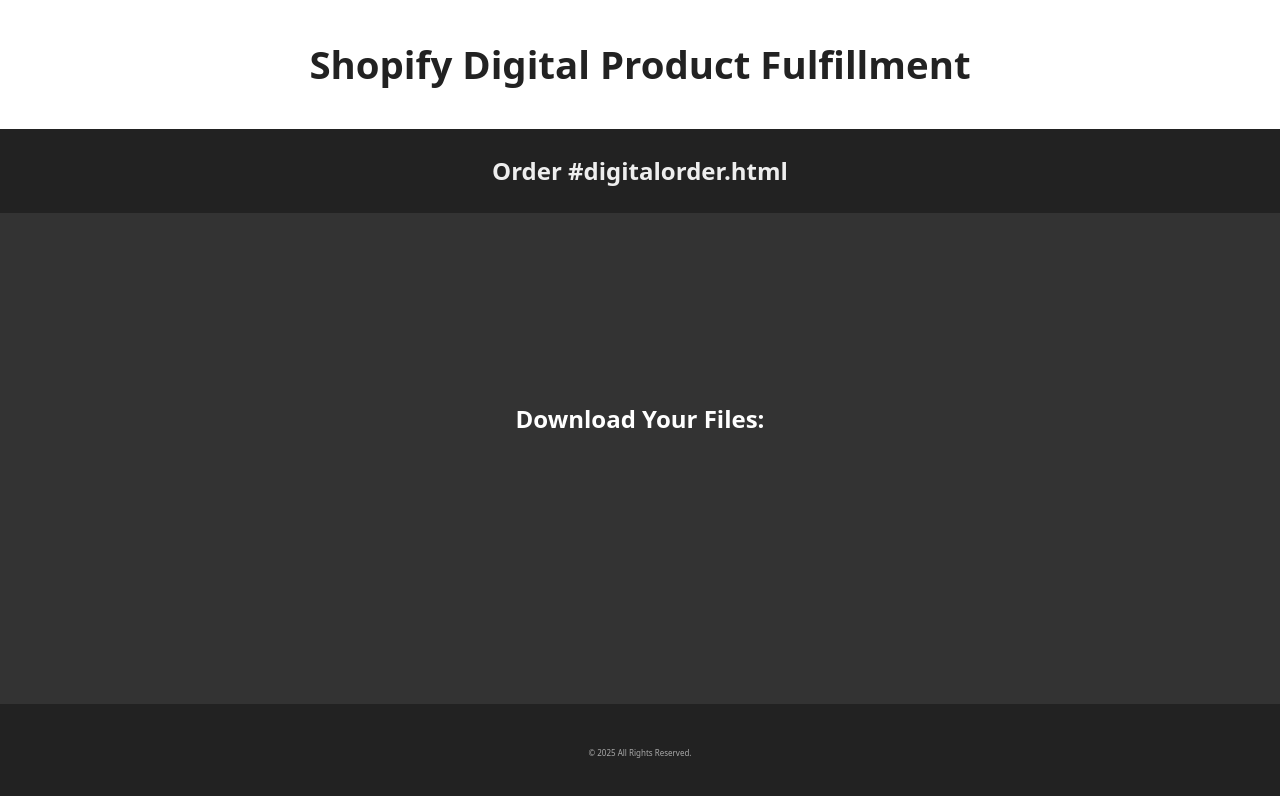
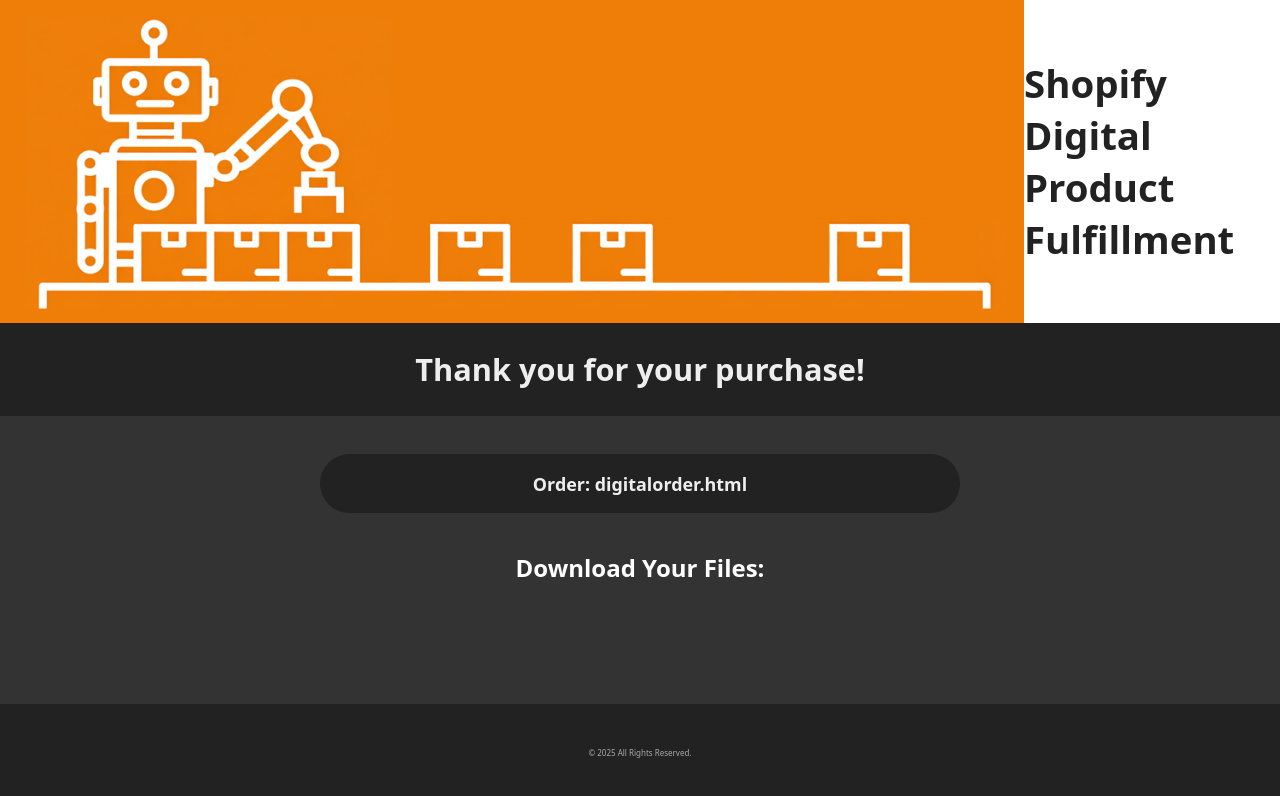
Before and after one commit to yarrumevets/digiful-customer, a website: page public/digitalorder.html in a window 1280 px wide. Drawn offline with Linux system fonts and the light colour scheme; files whose address does not match are found by name.

Commit message:
Cleaned up front-end and added banner logo.

```diff
--- a/public/digitalorder.html
+++ b/public/digitalorder.html
@@ -7,10 +7,12 @@
   </head>
   <body>
     <header>
+      <img src="/images/digiful-banner.png" alt="digiful banner image" />
       <h1 id="page-title">Shopify Digital Product Fulfillment</h1>
-      <h2 id="order-number-text"></h2>
     </header>
     <main>
+      <h2 id="welcome-message-text">Thank you for your purchase!</h2>
+      <h3 id="order-number-text"></h3>
       <section id="about-us">
         <h2>Download Your Files:</h2>
         <ul id="urls-list"></ul>
--- a/public/digitalorder.js
+++ b/public/digitalorder.js
@@ -3,7 +3,7 @@
 const pageTitle = document.getElementById("page-title");
 const basePath = document.querySelector("base")?.href;
 const orderNumberText = document.getElementById("order-number-text");
-orderNumberText.innerHTML = `Order #${orderId}`;
+orderNumberText.innerHTML = `Order: ${orderId}`;
 const errorText = document.getElementById("error-text");
 
 const createReadableDisplaySize = (s) => {
--- a/public/style.css
+++ b/public/style.css
@@ -28,11 +28,17 @@
 
 header {
   display: flex;
-  flex-direction: column;
+  align-items: flex-start;
+  justify-content: flex-start;
+  flex-direction: row;
   align-items: center;
   color: #222;
   background-color: white;
   width: 100%;
+}
+
+header img {
+  width: 80vw;
 }
 
 header h1#page-title {
@@ -66,7 +72,7 @@
   background-color: #333;
   display: flex;
   flex-direction: column;
-  justify-content: center;
+  justify-content: flex-start;
   align-items: center;
   width: 100%;
   margin: 0;
@@ -102,13 +108,28 @@
   margin-bottom: 1vw;
 }
 
-#order-number-text {
+#welcome-message-text {
+  font-size: 2.4vw;
   width: 100%;
   background-color: #222;
   text-align: center;
   padding-top: 2vw;
   padding-bottom: 2vw;
   color: #eee;
+}
+
+#order-number-text {
+  font-size: 1.4vw;
+  width: 50vw;
+  background-color: #222;
+  text-align: center;
+  margin: 3vw auto;
+  height: 4.6vw;
+  color: #eee;
+  display: flex;
+  justify-content: center;
+  align-items: center;
+  border-radius: 2.3vw;
 }
 
 /* digitalorder page */
```
